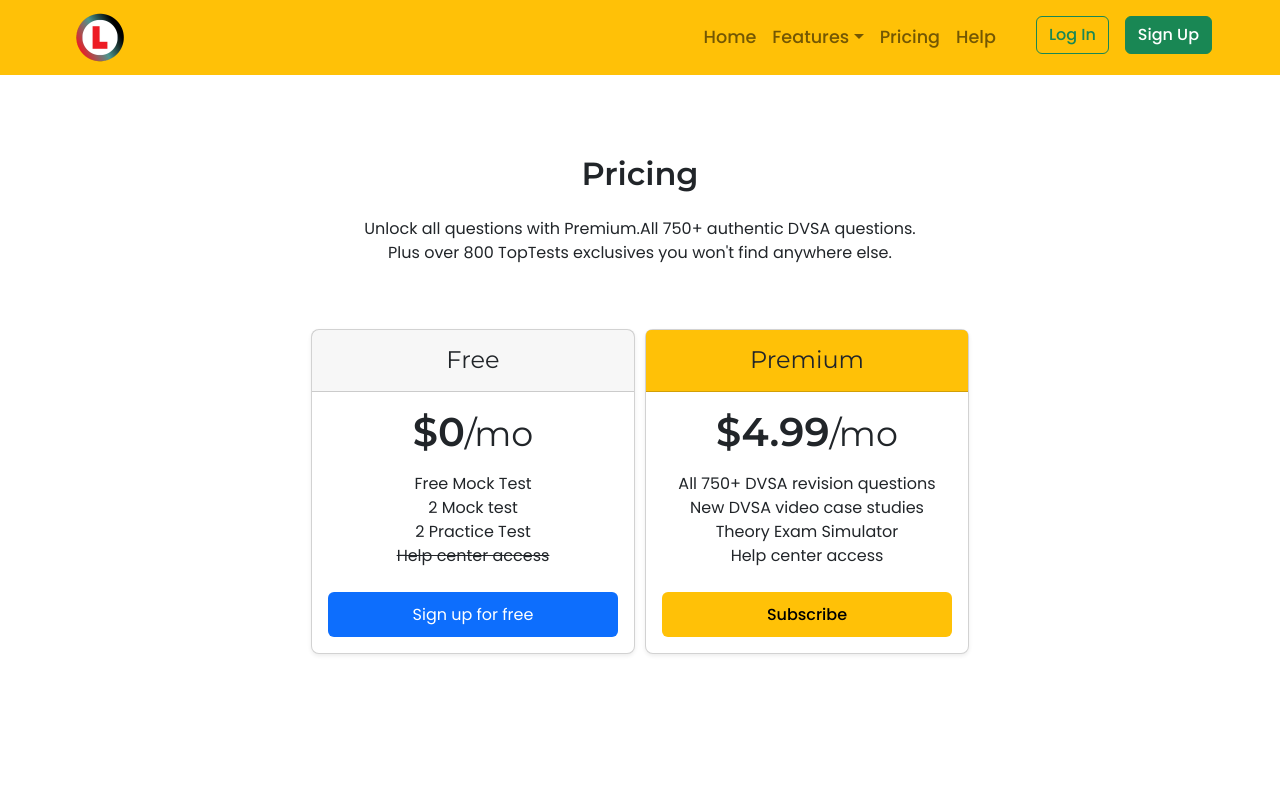
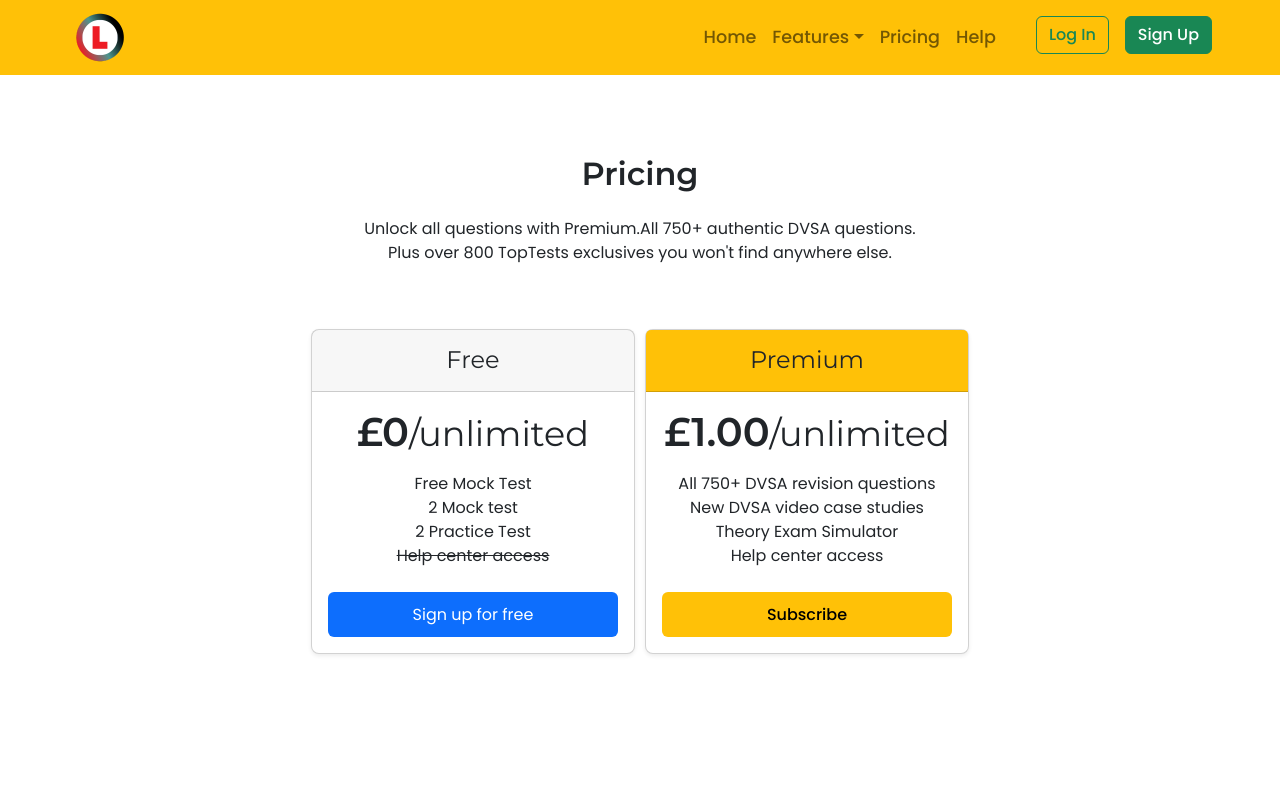
Before and after one commit to Retro231/d-tc, a React (Create React App) app: page /pricing in a window 1280 px wide. Shown: the top 800 px of the page. Built offline with nearby package versions, Linux system fonts and the light colour scheme; no server answers; the database is empty.

Commit message:
new price title

```diff
--- a/src/components/feature/pricing/Pricing.jsx
+++ b/src/components/feature/pricing/Pricing.jsx
@@ -32,7 +32,10 @@
             </div>
             <div className="card-body">
               <h1 className="card-title pricing-card-title">
-                $0<small className="text-body-secondary fw-light">/mo</small>
+                £0
+                <small className="text-body-secondary fw-light">
+                  /unlimited
+                </small>
               </h1>
               <ul className="list-unstyled mt-3 mb-4">
                 <li>Free Mock Test</li>
@@ -64,8 +67,10 @@
             </div>
             <div className="card-body">
               <h1 className="card-title pricing-card-title">
-                $4.99
-                <small className="text-body-secondary fw-light">/mo</small>
+                £1.00
+                <small className="text-body-secondary fw-light">
+                  /unlimited
+                </small>
               </h1>
               <ul className="list-unstyled mt-3 mb-4">
                 <li>All 750+ DVSA revision questions</li>
```
